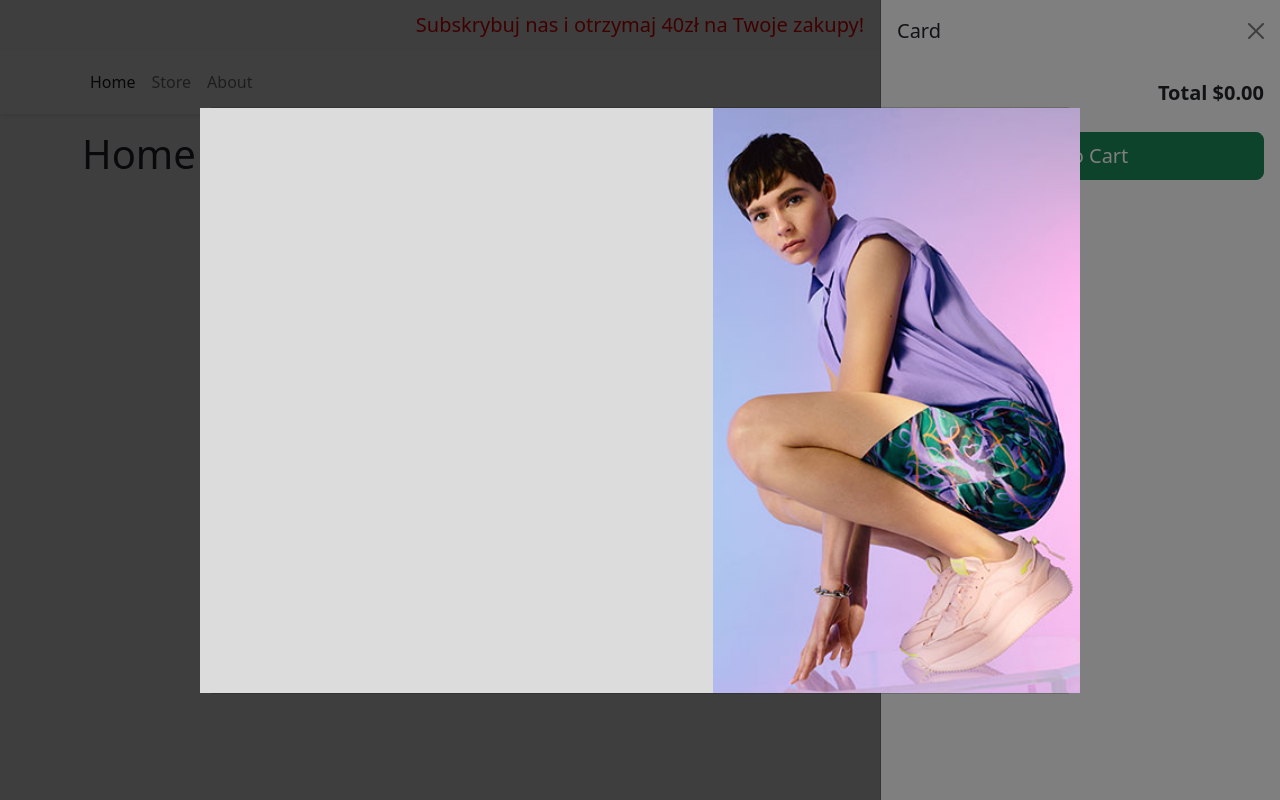
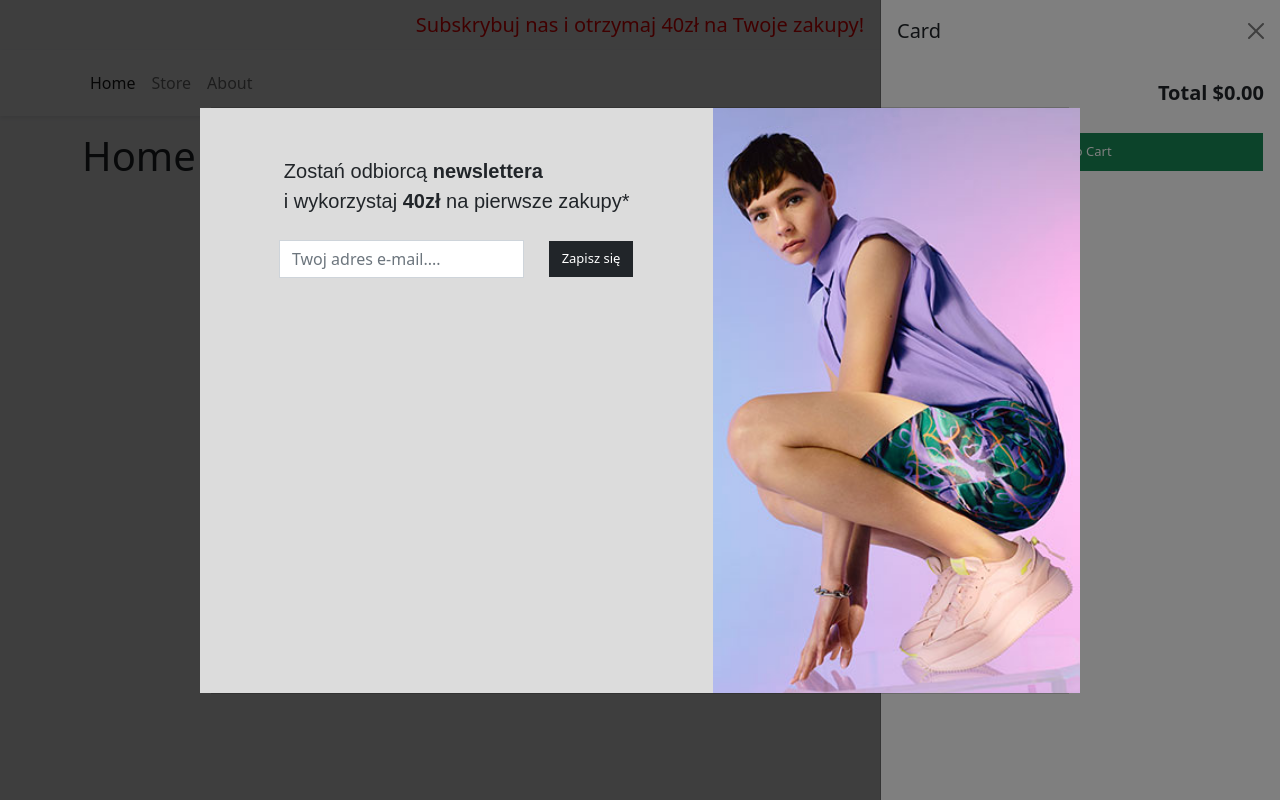
Before and after one commit to cwiklikwojciech/ShoppingCart, a React (Vite) app: page / in a window 1280 px wide. Built offline with nearby package versions, Linux system fonts and the light colour scheme.

Commit message:
[main] - Modal, add newsletter input, button.

```diff
--- a/package.json
+++ b/package.json
@@ -11,6 +11,7 @@
   "dependencies": {
     "@headlessui/react": "^1.7.4",
     "bootstrap": "^5.2.2",
+    "mdb-react-ui-kit": "^5.0.0",
     "react": "^18.2.0",
     "react-bootstrap": "^2.5.0",
     "react-dom": "^18.2.0",
--- a/src/components/InfoBar.tsx
+++ b/src/components/InfoBar.tsx
@@ -1,5 +1,5 @@
 import { useState } from "react";
-import {Example} from './Modal/Modal'
+import {ModalComponent} from './Modal/Modal'
 
 export function InfoBar (){
     const [togglePopup, setTogglePopup] = useState(true);
@@ -13,7 +13,7 @@ export function InfoBar (){
 
 
         {togglePopup ? (
-            <Example show={togglePopup} onHide={changeTogglePopup} />
+            <ModalComponent show={togglePopup} onHide={changeTogglePopup} />
         ): null}
        </>
    )
--- a/src/components/Modal/Modal.css
+++ b/src/components/Modal/Modal.css
@@ -21,3 +21,11 @@
 .modal-newsletter-container{
     background-color: #DCDCDC;
 }
+.form-control{
+    border-radius: 0 !important;
+}
+.btn{
+    border-radius: 0 !important;
+    font-size: 13px!important;
+    margin: 1px !important;
+}
--- a/src/components/Modal/Modal.tsx
+++ b/src/components/Modal/Modal.tsx
@@ -1,17 +1,20 @@
-import Button from 'react-bootstrap/Button';
 import Modal from 'react-bootstrap/Modal';
-import {Col, Row} from 'react-bootstrap'
+import Form from 'react-bootstrap/Form';
+import {Col, Row, Button} from 'react-bootstrap'
 import "./Modal.css";
+import InputGroup from 'react-bootstrap/InputGroup';
 
 import marketingImage from "/imgs/project.jpg";
 
-export function Example (props) {
-    console.log(props);
+type ModalComponent = {
+  show:boolean,
+  onHide: () => void
+}
 
+export function ModalComponent ({show,onHide}:ModalComponent) {
     return (
         <Modal
-          {...props}
-          // size="lg"
+          {...{show,onHide}}
           aria-labelledby="contained-modal-title-vcenter"
           centered
         >
@@ -19,8 +22,23 @@ export function Example (props) {
 
           <Modal.Body>
             <Row>
-              <Col lg={7} md={7} sm={7} xs={7} className="modal-newsletter-container">
+              <Col lg={7} md={7} sm={7} xs={7} className="modal-newsletter-container mx-auto">
+                <div className="w-100 p-5 pb-4 d-flex justify-content-center">
+                    <div className="fs-5" style={{fontFamily: "avertape,Arial,Helvetica,sans-serif"}}>Zostań odbiorcą <strong>newslettera</strong><br/> i wykorzystaj <strong>40zł</strong> na pierwsze zakupy*</div>
+                </div>
+                <div className="w-100 pb-4 d-flex justify-content-center">
+                <InputGroup className="w-50 me-4">
+                  <Form.Control
+                    placeholder="Twoj adres e-mail...."
+                    aria-label="Username"
+                    aria-describedby="basic-addon1"
+                  />
+                </InputGroup>
 
+                <Button variant="dark" >
+                  Zapisz się
+                </Button>
+                </div>
               </Col>
               <Col lg={5} md={5} sm={5} xs={5} style={{backgroundImage: `url(${marketingImage})`, backgroundSize: "cover", position: "relative"}}>
                 <div className="body-container"></div>
```
Also changed, not shown: 1 other file (tests, documents, lock files or other folders).
